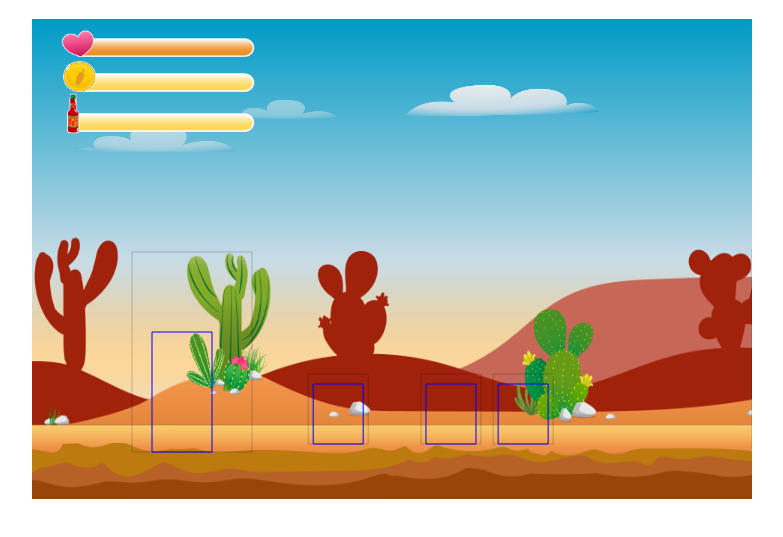
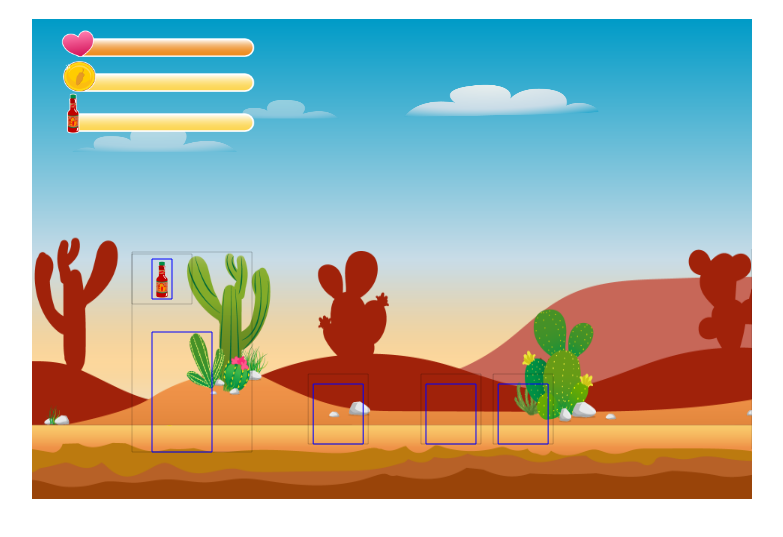
Before and after one commit to Zmoorgekaffi/el-pollo-locco, a plain HTML site: page index.html in a window 1280 px wide. Shown: the part 61-598 px from the top of the page, without its empty margins (248-1031 px from the left). Drawn offline with Linux system fonts and the light colour scheme; animation ran at ten frames a second.

Commit message:
added a throwable object || adjustet the collsion boxes math

```diff
--- a/index.html
+++ b/index.html
@@ -8,9 +8,9 @@
 
     <script src="./js/classes/drawable-object.class.js"></script>
     <script src="./js/classes/moveableobject.class.js"></script>
+    <script src="./js/classes/character.class.js"></script>
     <script src="./js/classes/throwable-object.class.js"></script>
     <script src="./js/classes/chicken.class.js"></script>
-    <script src="./js/classes/character.class.js"></script>
     <script src="./js/classes/statusbar.class.js"></script>
     <script src="./js/classes/lifebar.class.js"></script>
     <script src="./js/classes/coinbar.class.js"></script>
--- a/js/classes/character.class.js
+++ b/js/classes/character.class.js
@@ -1,6 +1,6 @@
 class Character extends MoveableObject {
     x = 100;
-    y = 80; //230
+    y = 80;
     width = 120;
     height = 200;
     speed = 4;
--- a/js/classes/drawable-object.class.js
+++ b/js/classes/drawable-object.class.js
@@ -25,7 +25,7 @@ class DrawableObject {
     }
 
     drawCollisionBoxes(ctx) {
-        if (this instanceof Character || this instanceof Chicken || this instanceof Endboss) {
+        if (this instanceof Character || this instanceof Chicken || this instanceof Endboss || this instanceof ThrowableObject) {
 
             //frameborder
             ctx.strokeStyle = "rgba(0,0,0,0.2)";
@@ -36,7 +36,7 @@ class DrawableObject {
             //collisionbox
             ctx.strokeStyle = "blue";
             ctx.beginPath();
-            ctx.rect(this.x + this.collisionBox.left, this.y + this.collisionBox.top, this.width - this.collisionBox.right * 2, this.height - this.collisionBox.top);
+            ctx.rect(this.x + this.collisionBox.left, this.y + this.collisionBox.top, this.width - this.collisionBox.right * 2, (this.height - this.collisionBox.bottom) - this.collisionBox.top);
             ctx.stroke();
         }
     }
--- a/js/classes/moveableobject.class.js
+++ b/js/classes/moveableobject.class.js
@@ -19,6 +19,10 @@ class MoveableObject extends DrawableObject {
         top: 40,
         bottom: 0
     };
+
+    constructor() {
+        super();
+    }
 
     playAnimation(array) {
         this.imgCache = [];
--- a/js/classes/throwable-object.class.js
+++ b/js/classes/throwable-object.class.js
@@ -2,6 +2,16 @@ class ThrowableObject extends MoveableObject {
 
     speedY = 10;
     speed = 10;
+    width = 60;
+    height = 50;
+    img = new Image();
+
+    collisionBox = {
+        right: 20,
+        left: 20,
+        top: 5,
+        bottom: 5
+    };
 
     rotation_animation = [
         'img/6_salsa_bottle/bottle_rotation/1_bottle_rotation.png',
@@ -20,10 +30,13 @@ class ThrowableObject extends MoveableObject {
     ];
 
 
-    constructor() {
+    constructor(world) {
+        super();
+        this.world = world;
         this.x = this.world.character.x;
+        this.y = this.world.character.y;
+        this.loadImage(this.rotation_animation[0]);
         this.applyGravity();
     }
 
-
 }
--- a/js/classes/world.class.js
+++ b/js/classes/world.class.js
@@ -7,6 +7,7 @@ class World {
     lifebar = new Lifebar();
     coinbar = new Coinbar();
     salsabar = new Salsabar();
+    bottle = new ThrowableObject(this);
 
     level = level_1;
     backgroundObjects = this.level.backgroundObjects;
@@ -64,6 +65,7 @@ class World {
         this.addToMap(this.lifebar);
         this.addToMap(this.coinbar);
         this.addToMap(this.salsabar);
+        this.addToMap(this.bottle);
 
         this.reDraw();
     }
```
